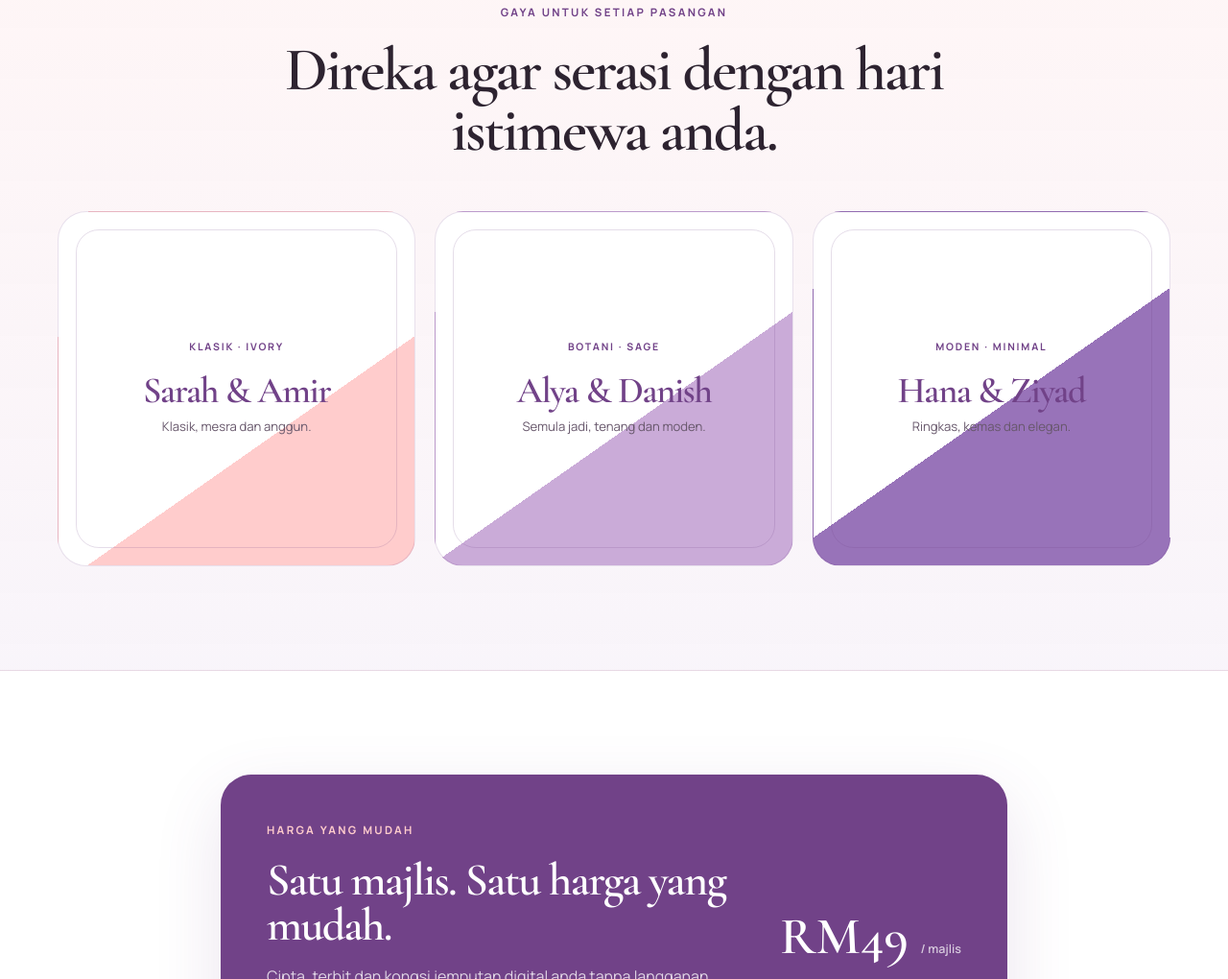
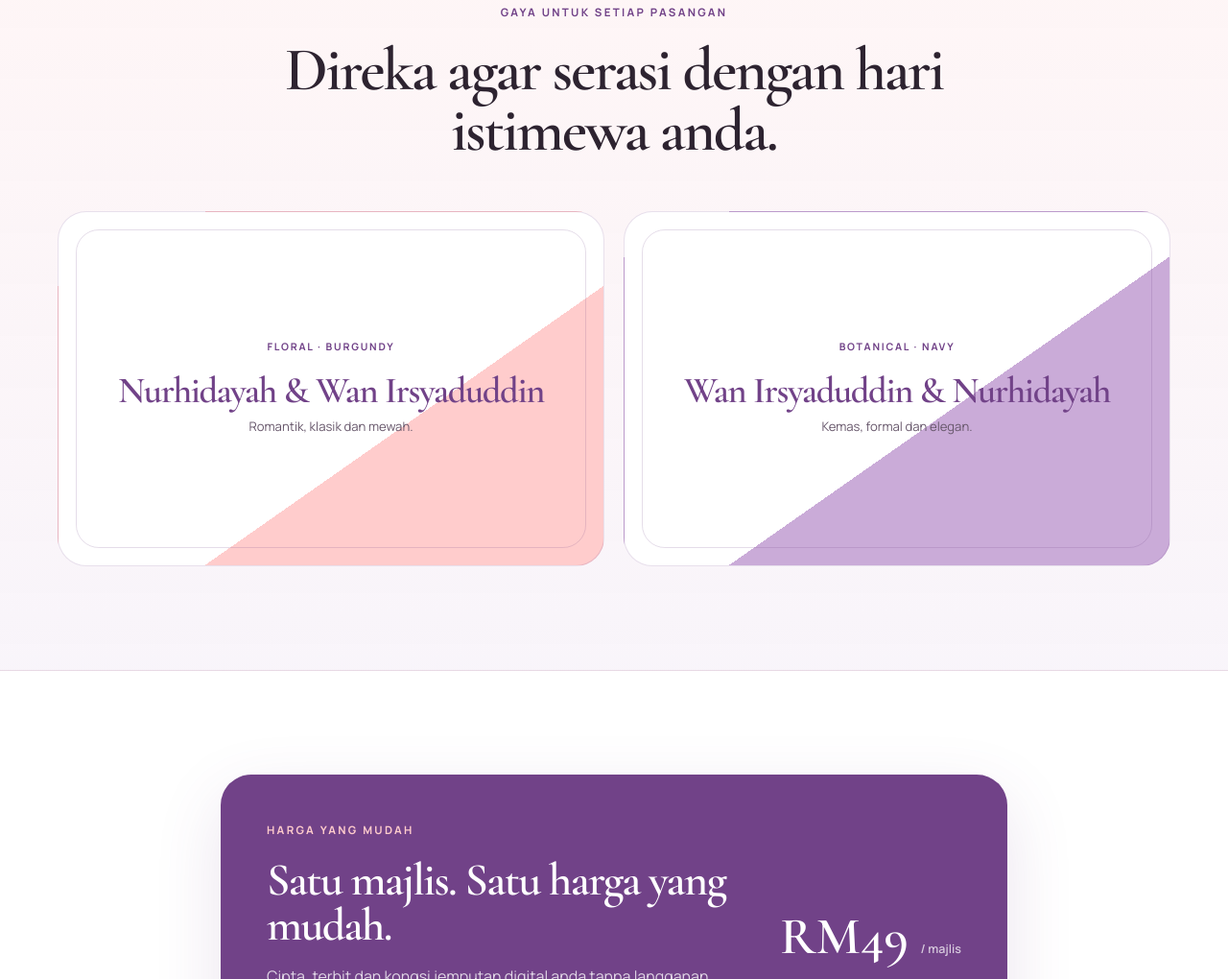
Before and after one commit to biyamin23/walimatulv2, a plain HTML site: page index.html in a window 1280 px wide. Shown: the part 2737-3757 px from the top of the page at 96% size. Drawn offline with nearby package versions, Linux system fonts and the light colour scheme.

Commit message:
Link landing page to two wedding templates

```diff
--- a/index.html
+++ b/index.html
@@ -120,7 +120,7 @@
     .step:before{content:"0" counter(step);font-weight:800;color:var(--mauve);font-size:.75rem;letter-spacing:.12em}
     .step h3{font-size:1.85rem;margin:12px 0 10px;color:var(--plum)}
     .step p{margin:0;color:var(--muted);font-size:.92rem}
-    .templates{display:grid;grid-template-columns:repeat(3,1fr);gap:20px}
+    .templates{display:grid;grid-template-columns:repeat(2,1fr);gap:20px}
     .template{
       height:370px;border-radius:30px;overflow:hidden;border:1px solid var(--line);padding:34px;
       display:flex;flex-direction:column;justify-content:center;text-align:center;position:relative
@@ -252,9 +252,8 @@
           <h2>Direka agar serasi dengan hari istimewa anda.</h2>
         </div>
         <div class="templates">
-          <article class="template t1"><span>Klasik · Ivory</span><h3>Sarah & Amir</h3><p>Klasik, mesra dan anggun.</p></article>
-          <article class="template t2"><span>Botani · Sage</span><h3>Alya & Danish</h3><p>Semula jadi, tenang dan moden.</p></article>
-          <article class="template t3"><span>Moden · Minimal</span><h3>Hana & Ziyad</h3><p>Ringkas, kemas dan elegan.</p></article>
+          <a class="template t1" href="templates/nurhidayah-wan-irsyaduddin.html"><span>Floral · Burgundy</span><h3>Nurhidayah & Wan Irsyaduddin</h3><p>Romantik, klasik dan mewah.</p></a>
+          <a class="template t2" href="templates/wan-irsyaduddin-nurhidayah.html"><span>Botanical · Navy</span><h3>Wan Irsyaduddin & Nurhidayah</h3><p>Kemas, formal dan elegan.</p></a>
         </div>
       </div>
     </section>
```
